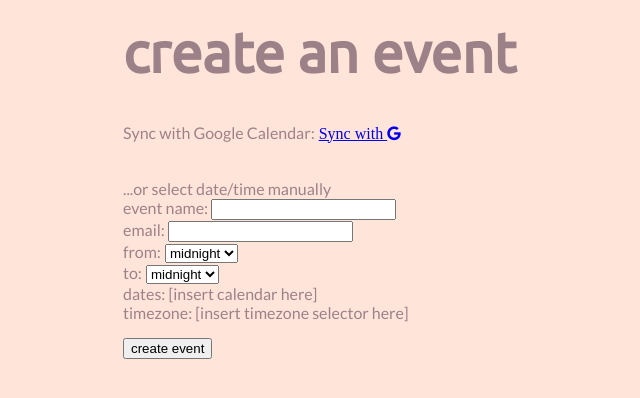
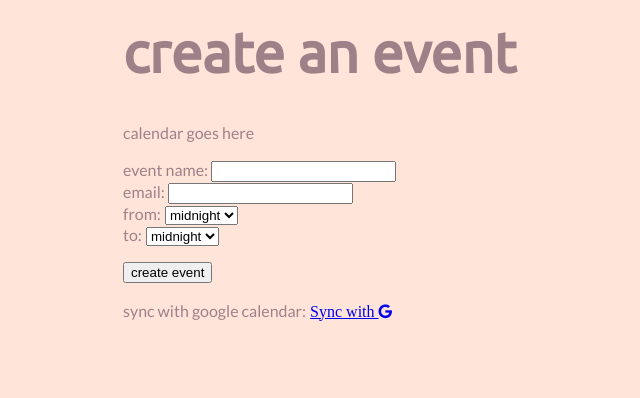
Before and after one commit to cory2067/howabout.xyz, a Flask app: page / in a window 1280 px wide. Shown: the top 398 px of the page, without its empty margins (69-709 px from the left). Run offline with Flask 2, Linux system fonts and the light colour scheme; style sheets or scripts are compiled from the project's sources; some libraries are stand-ins or nearby versions.

Commit message:
cleaned up create.html

```diff
--- a/templates/create.html
+++ b/templates/create.html
@@ -5,12 +5,9 @@
 <h1>create an event</h1>
 
 <!-- event calendar interface goes here -->
-<div><p>Sync with Google Calendar:</p> <a href="/login" class="button default">Sync with <i class="fa fa-google"></i></a></div>
+<p>calendar goes here</p><br><br>
 
-<br><br>
-
-<p>...or select date/time manually</p>
-<form id="create-form"> <!-- TODO: connect this form to event.html -->
+<form id="create-form">
 	<p>{{ form.uid.label }}</p>{{ form.uid() }}<br>
 	<p>{{ form.host.label }}</p>{{ form.host() }}<br>
 	<p>from:</p>
@@ -18,11 +15,9 @@
 
 	<p>to:</p>
 		{{ form.end_time() }}<br>
-
-	<p>dates: [insert calendar here]</p><br>
-
-	<p>timezone: [insert timezone selector here]</p><br>
 </form>
 
-<button onclick="toJSON()">create event</button>
+<button onclick="toJSON()">create event</button><br><br>
+
+<p>sync with google calendar:</p> <a href="/login" class="button default">Sync with <i class="fa fa-google"></i></a>
 {% endblock %}
```
